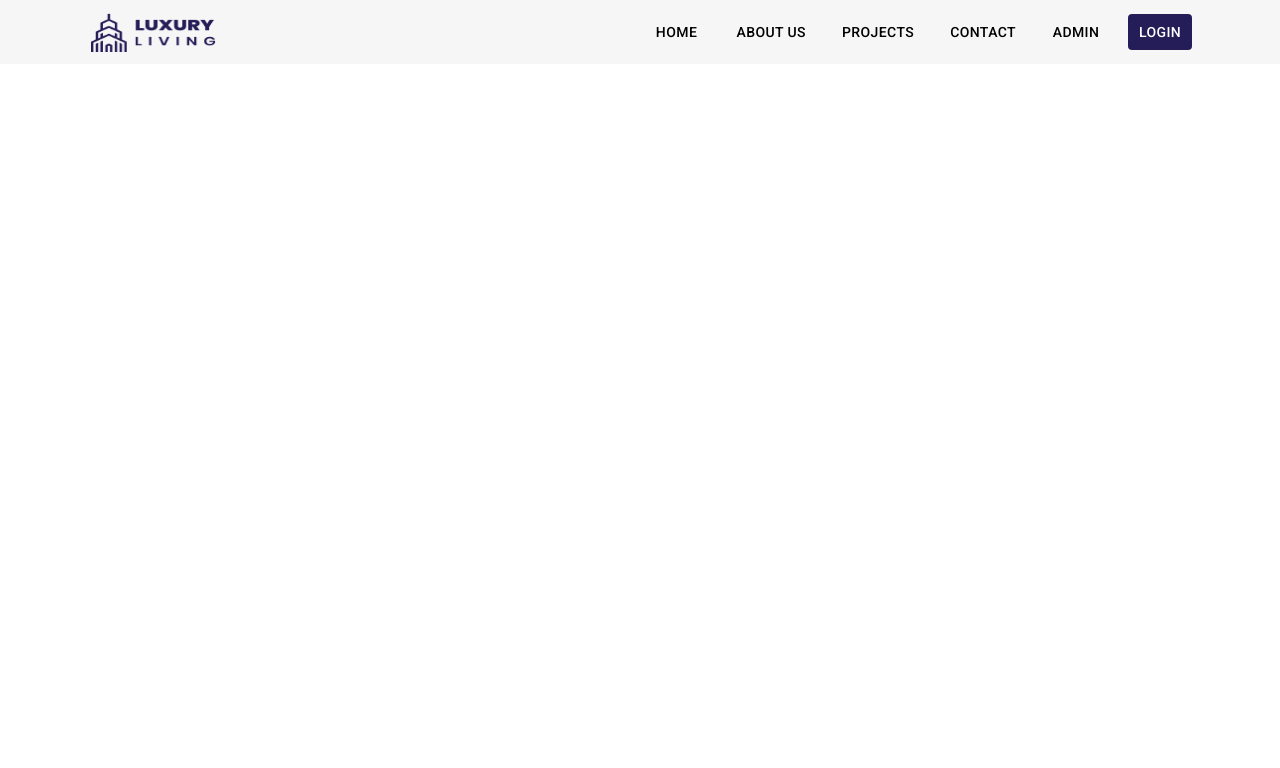
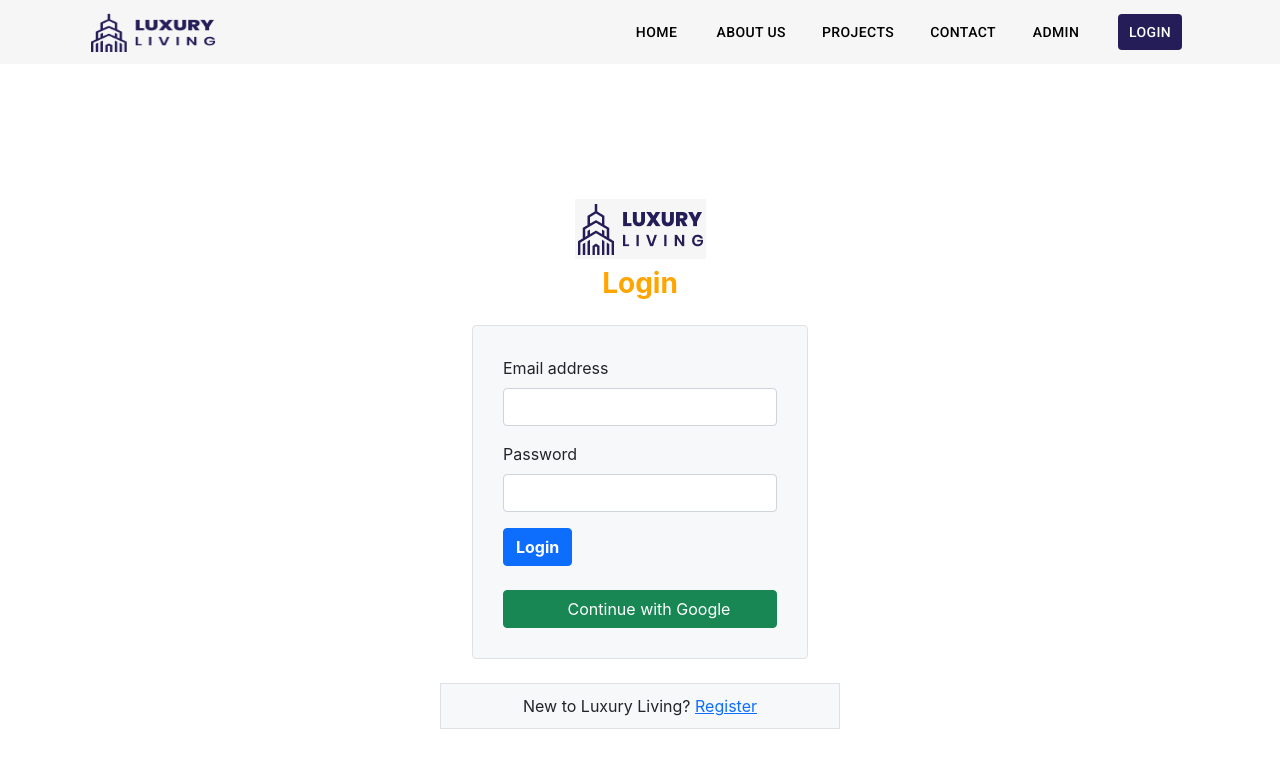
Before and after one commit to mdnajmul/luxury-living-react, a React (Create React App) app: page /login in a window 1280 px wide. Shown: the top 768 px of the page. Built offline with nearby package versions, Linux system fonts and the light colour scheme; no server answers.

Commit message:
login page design complete

```diff
--- a/package.json
+++ b/package.json
@@ -23,6 +23,7 @@
     "react-dom": "^17.0.2",
     "react-hook-form": "^7.17.4",
     "react-rating": "^2.0.5",
+    "react-rating-stars-component": "^2.2.0",
     "react-redux": "^7.2.6",
     "react-router-dom": "^6.0.2",
     "react-scripts": "4.0.3",
--- a/src/App.js
+++ b/src/App.js
@@ -11,6 +11,7 @@ import Books from "./pages/Dashboard/Books/Books";
 import MyBooks from "./pages/Dashboard/MyBooks/MyBooks";
 import Review from "./pages/Dashboard/Review/Review";
 import initializeAuthentication from "./Firebase/firebase.init";
+import Login from "./pages/Login/Login/Login";
 
 initializeAuthentication();
 
@@ -20,6 +21,8 @@ function App() {
       <Navigation />
       <Routes>
         <Route path="/" element={<Home />} />
+        <Route path="/home" element={<Home />} />
+        <Route path="/login" element={<Login />} />
         <Route path="/dashboard" element={<Dashboard />}>
           <Route path={`/dashboard/order`} element={<Orders></Orders>}></Route>
           <Route
--- a/src/pages/Dashboard/Review/Review.js
+++ b/src/pages/Dashboard/Review/Review.js
@@ -1,4 +1,7 @@
-import React from "react";
+import React, { useState } from "react";
+import { useForm } from "react-hook-form";
+import { useDispatch, useSelector } from "react-redux";
+import ReactStars from "react-rating-stars-component";
 
 const Review = () => {
   return (
--- /dev/null
+++ b/src/pages/Login/Login/Login.css
@@ -0,0 +1,13 @@
+.login-container {
+  min-height: 100%;
+  min-height: 100vh;
+  display: flex;
+  align-items: center;
+  justify-content: center;
+  flex-direction: column;
+}
+
+.login-form {
+  background-color: #f6f8fa;
+  padding: 30px;
+}
--- /dev/null
+++ b/src/pages/Login/Login/Login.js
@@ -0,0 +1,109 @@
+import React from "react";
+import { useForm } from "react-hook-form";
+import { Link, useLocation, useNavigate } from "react-router-dom";
+import logo from "../../../images/logo.png";
+import "./Login.css";
+
+const Login = () => {
+  // const {
+  //     user,
+  //     authError,
+  //     loading,
+  //     signInWithGoogle,
+  //     loginWithEmailAndPassword,
+  //   } = useAuth();
+
+  const navigate = useNavigate();
+  const location = useLocation();
+
+  // handle google sign in
+  const handleGoogleSignIn = () => {
+    // signInWithGoogle(navigate, location);
+  };
+
+  // React hook form
+  const {
+    register,
+    handleSubmit,
+    formState: { errors },
+  } = useForm();
+  const onSubmit = (data) => {
+    // Login user using email and passworld
+    // loginWithEmailAndPassword(data.email, data.password, navigate, location);
+    console.log(data);
+  };
+
+  return (
+    <div className="login-container">
+      <div className="mb-2">
+        <img src={logo} alt="logo" />
+      </div>
+
+      <div>
+        <h2 className="h3 mb-4" style={{ color: "orange", fontWeight: "bold" }}>
+          Login
+        </h2>
+      </div>
+      <div className="login-form border rounded">
+        <form onSubmit={handleSubmit(onSubmit)}>
+          <div className="mb-3">
+            <label className="form-label">Email address</label>
+            <input
+              type="email"
+              className="form-control"
+              // defaultValue={user.email}
+              {...register("email", { required: true })}
+            />
+            {errors.email && (
+              <span className="text-warning">This field is required</span>
+            )}
+          </div>
+          <div className="mb-3">
+            <label className="form-label">Password</label>
+            <input
+              type="password"
+              className="form-control"
+              {...register("password", { required: true })}
+            />
+            {errors.password && (
+              <span className="text-warning">This field is required</span>
+            )}
+          </div>
+          <input
+            type="submit"
+            className="btn btn-primary fw-bold"
+            value="Login"
+          />
+        </form>
+        <div className="mt-4 d-grid">
+          <button onClick={handleGoogleSignIn} className="btn btn-success">
+            <i className="fab fa-google text-light"></i> &nbsp; &nbsp; Continue
+            with Google
+          </button>
+        </div>
+
+        {false && (
+          <div className="text-center mt-4">
+            <div className="spinner-border text-primary"></div>
+          </div>
+        )}
+
+        {false && (
+          <div className="alert alert-danger mt-4" role="alert">
+            {""}
+          </div>
+        )}
+      </div>
+      <div
+        className="border mt-4"
+        style={{ backgroundColor: "#f6f8fa", padding: "10px 82px" }}
+      >
+        <span>
+          New to Luxury Living? <Link to="/register">Register</Link>{" "}
+        </span>
+      </div>
+    </div>
+  );
+};
+
+export default Login;
--- a/src/pages/Shared/Navigation/Navigation.js
+++ b/src/pages/Shared/Navigation/Navigation.js
@@ -163,7 +163,7 @@ const Navigation = () => {
                 <NavLink className={navItem} to="/dashboard">
                   <Button color="inherit">Admin</Button>
                 </NavLink>
-                <NavLink className={navBtn} to="">
+                <NavLink className={navBtn} to="/login">
                   <Button className={btnColor}>Login</Button>
                 </NavLink>
               </Box>
```
Also changed, not shown: 1 other file (tests, documents, lock files or other folders).
